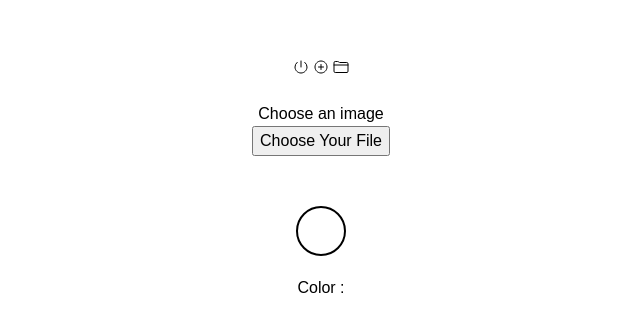
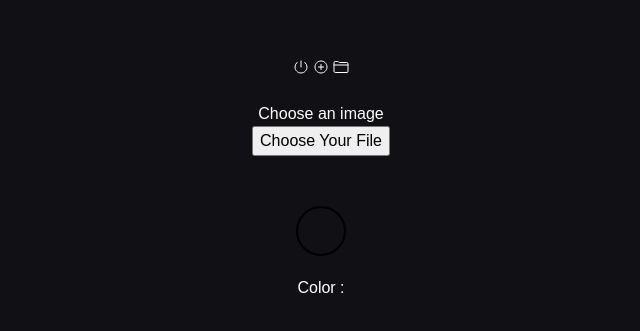
Before and after one commit to seniorScript/projects-js, a plain HTML site: page imageColorPicker/index.html in a window 1280 px wide. Shown: the part 221-552 px from the top of the page, without its empty margins (319-959 px from the left). Drawn offline with nearby package versions, Linux system fonts and the light colour scheme.

Commit message:
Adjust body styles

```diff
--- a/imageColorPicker/style.css
+++ b/imageColorPicker/style.css
@@ -10,6 +10,9 @@ body {
   flex-direction: column;
   gap: 20px;
   font-family: Arial, Helvetica, sans-serif;
+  background-color: #101015;
+  color: #fff;
+  position: relative;
 }
 
 .image-container {
```
